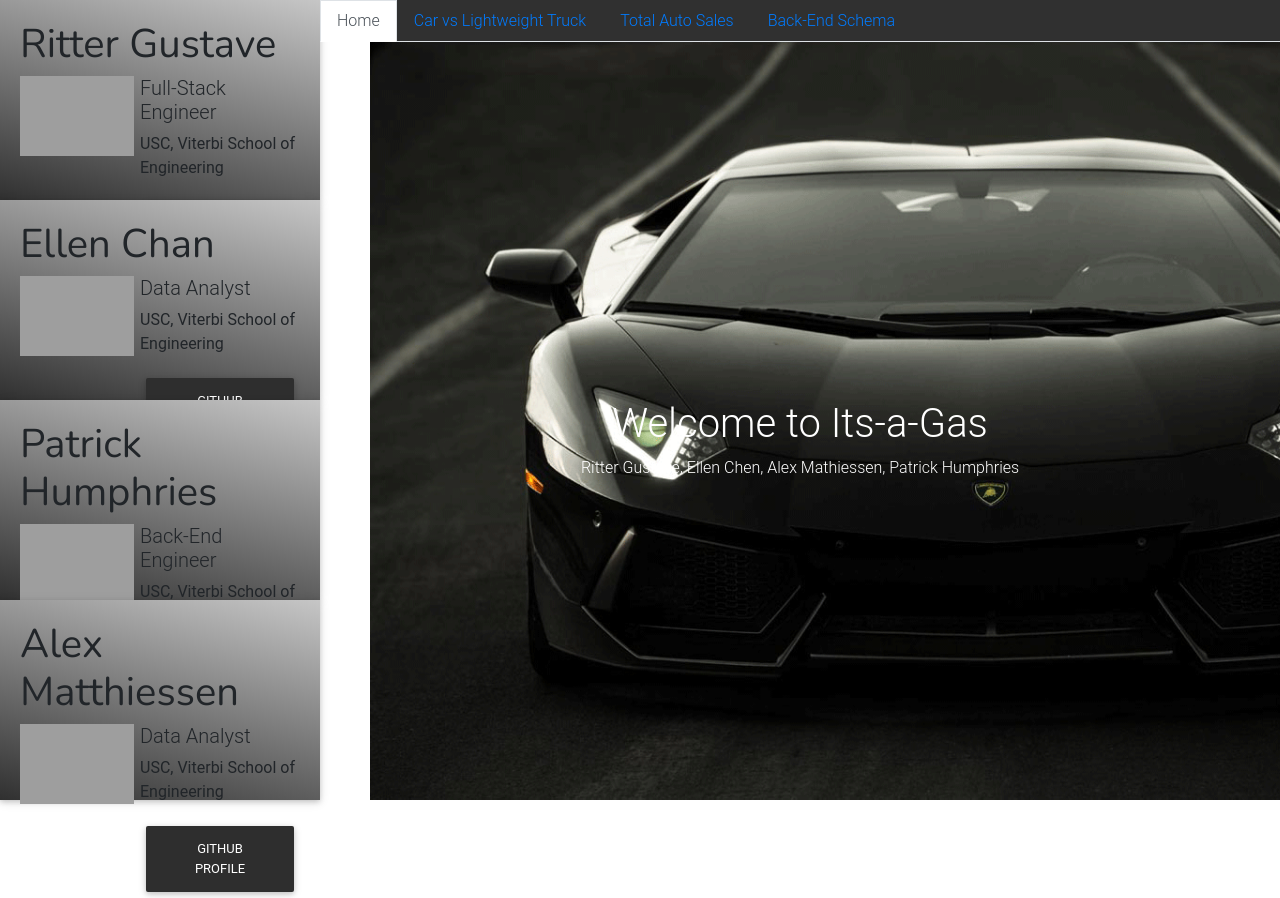
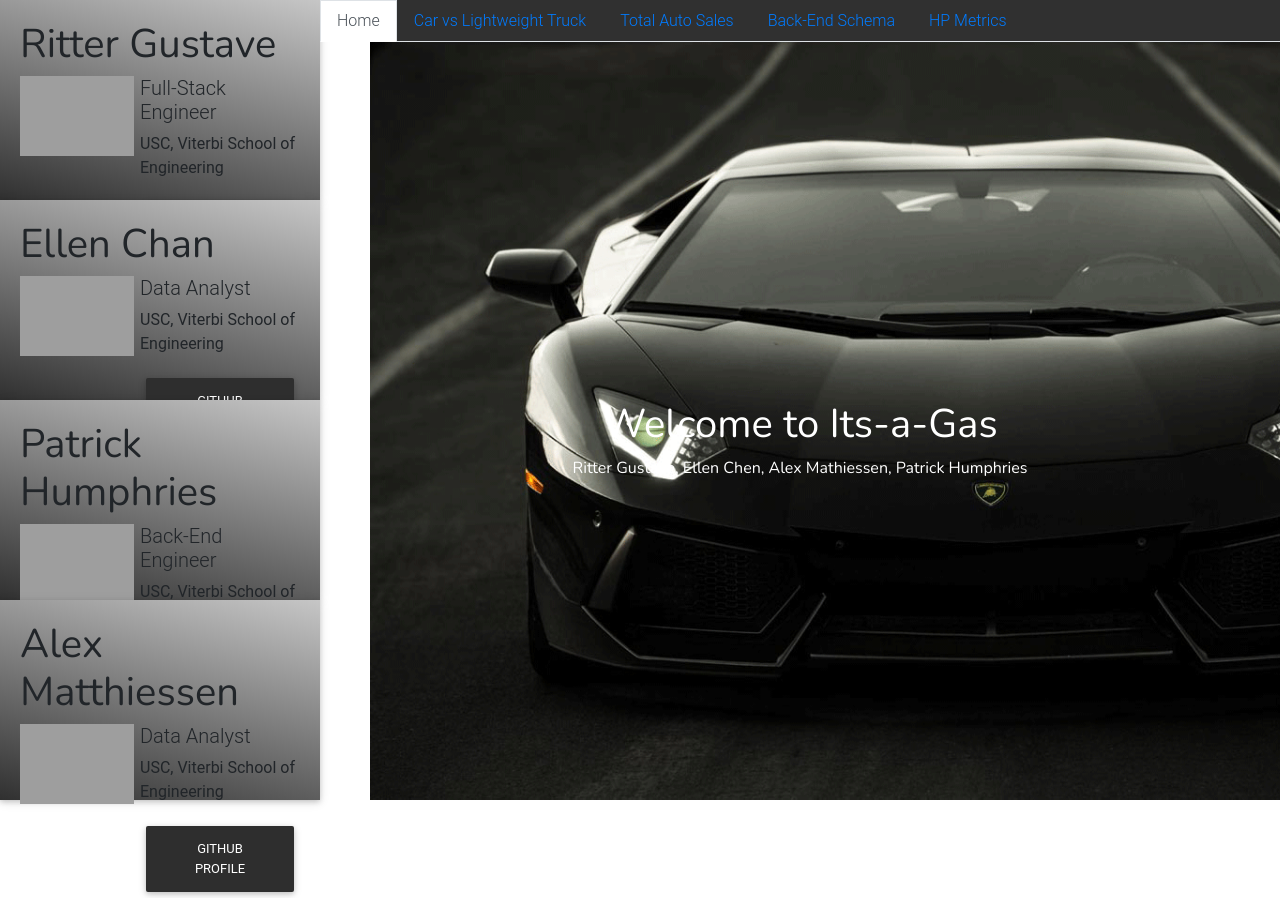
Before and after one commit to phumphri/its-a-gas, a Flask app: page / in a window 1280 px wide. Run offline with Flask 2, Linux system fonts and the light colour scheme; some libraries are stand-ins or nearby versions; grey boxes are pictures that could not be loaded.

Commit message:
Added hp metric graph for deployed site

```diff
--- a/static/css/style.css
+++ b/static/css/style.css
@@ -1,13 +1,3 @@
-body{
-  /* background-image: url(https://j.gifs.com/zK8Mrq@5MB.gif);
-  background-size: 100%;
-  background-repeat: no-repeat;
-  background-attachment: fixed;
-  height: 100%;
-  width: 100%; */
-  /* background-color: #030312; */
-}
-
 .nunitoFont {
   font-family: 'Nunito', sans-serif;
 }
@@ -54,10 +44,3 @@ body{
 
 #myTab{
   background-color: #303030;
-}
-
-@media screen and (max-width: 1450px;) {
-  #patFit{
-    font-size: 2px !important;
-  }
-}
--- a/templates/index.html
+++ b/templates/index.html
@@ -101,14 +101,17 @@
             <a class="nav-link rounded-0" id="contact-tab" data-toggle="tab" href="#contact" role="tab" aria-controls="contact" aria-selected="false">Total Auto Sales</a>
           </li>
           <li class="nav-item">
-            <a class="nav-link rounded-0" id="analysis-3" data-toggle="tab" href="#analysis3" role="tab" aria-controls="contact" aria-selected="false">Back-End Schema</a>
+            <a class="nav-link rounded-0" id="analysis-3" data-toggle="tab" href="#analysis3" role="tab" aria-controls="analysis" aria-selected="false">Back-End Schema</a>
+          </li>
+          <li class="nav-item">
+            <a class="nav-link rounded-0" id="hp" data-toggle="tab" href="#hp-analysis" role="tab" aria-controls="hpanalysis" aria-selected="false">HP Metrics</a>
           </li>
         </ul>
 
 
         <div class="tab-content" id="myTabContent">
           <div class="tab-pane fade show active" id="home" role="tabpanel" aria-labelledby="home-tab">
-            <div id="welcomeText">
+            <div id="welcomeText" class="nunitoFont">
               <h1 class="text-center">Welcome to Its-a-Gas</h1>
               <p>Ritter Gustave, Ellen Chen, Alex Mathiessen, Patrick Humphries</p>
             </div>
@@ -150,6 +153,14 @@
               <!-- End Analysis Section -->
             </div>
           </div>
+          <div class="tab-pane fade" id="hp-analysis" role="tabpanel" aria-labelledby="hpanalysis">
+            <div class="row mx-0 w-100 overlayclick" style="height: 95vh;">
+              <div class="mx-auto my-auto">
+                <!-- <iframe src="../static/Alex_Graph/hp.html" width="1000px" height="600"></iframe> -->
+                <iframe src="{{ url_for('static', filename="Alex_Graph/hp.html") }}" width="1000" height="600"></iframe>
+              </div>
+            </div>
+          </div>
 
 
         </div>
```
